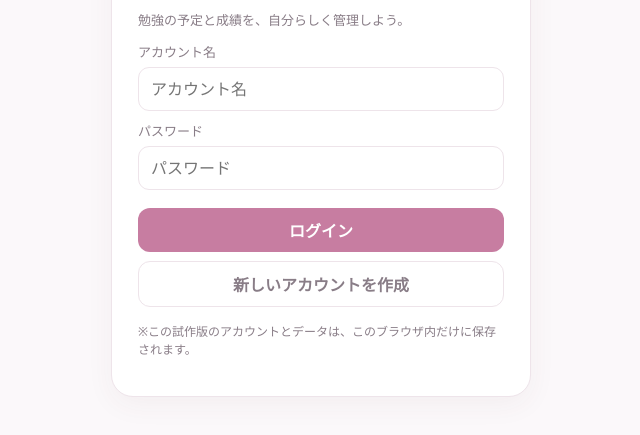
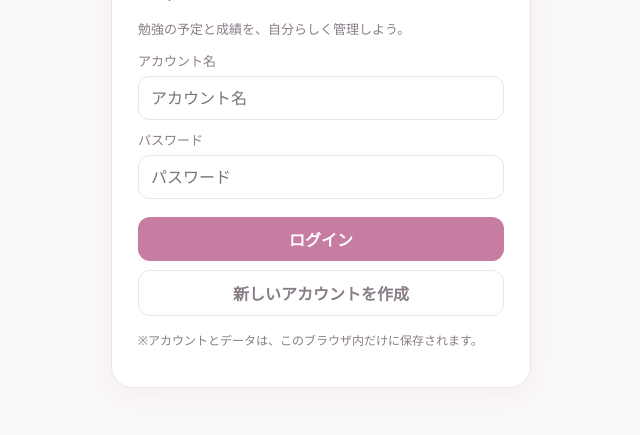
Before and after one commit to aoiiidao/study-palette-1, a plain HTML site: page index.html in a window 1280 px wide. Shown: the part 257-692 px from the top of the page, without its empty margins (319-959 px from the left). Drawn offline with nearby package versions, Linux system fonts and the light colour scheme.

Commit message:
Update index.html

```diff
--- a/index.html
+++ b/index.html
@@ -40,7 +40,7 @@ canvas{width:100%;height:230px;display:block}
   <div class="field"><label>パスワード</label><input id="authPass" type="password" autocomplete="current-password" placeholder="パスワード"></div>
   <button id="authSubmit" style="width:100%;margin-top:8px">ログイン</button>
   <button id="authSwitch" class="ghost" style="width:100%;margin-top:9px">新しいアカウントを作成</button>
-  <p class="muted small" style="margin-top:15px">※この試作版のアカウントとデータは、このブラウザ内だけに保存されます。</p>
+  <p class="muted small" style="margin-top:15px">※アカウントとデータは、このブラウザ内だけに保存されます。</p>
   <p id="authMsg" class="small" role="status"></p>
  </div>
 </section>
@@ -149,5 +149,6 @@ const supabase = window.supabase.createClient(
   SUPABASE_URL,
   SUPABASE_PUBLISHABLE_KEY
 );
+ console.log("Supabase接続準備OK！");
 </script>
 </body></html>
```
